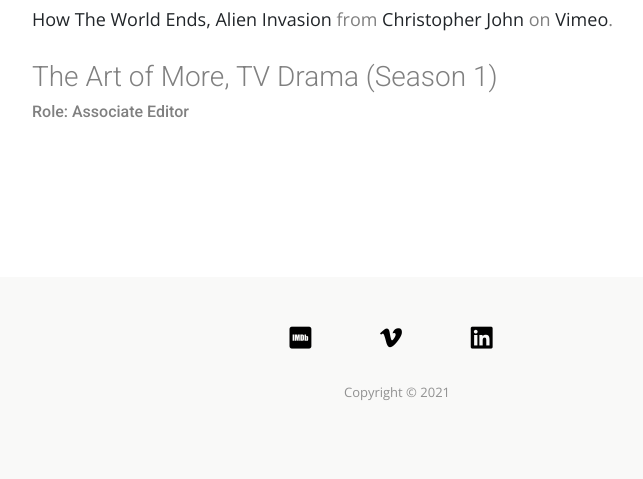
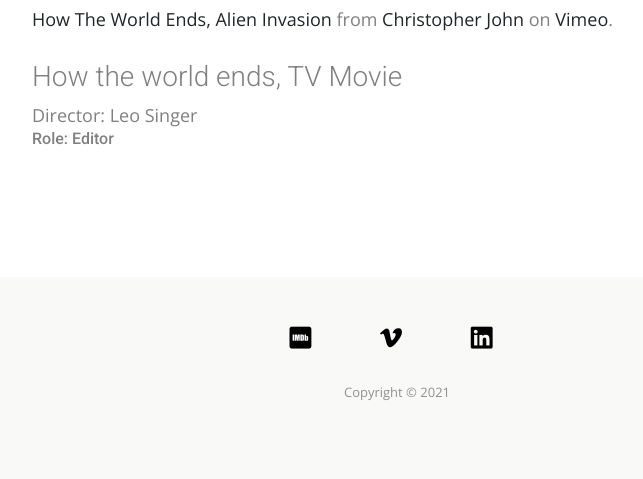
Before and after one commit to DanielCarlyle/cjfilms, a Jekyll site: the page built from portfolio-2.html, in a window 1280 px wide. Shown: the part 518-997 px from the top of the page, without its empty margins (243-886 px from the left). Built offline with Jekyll 4.4.1, drawn with Linux system fonts in a browser that asks for light colours; nearby versions of some CDN libraries; some web fonts are replaced.

Commit message:
fixed showreel section

```diff
--- a/portfolio-10.html
+++ b/portfolio-10.html
@@ -12,7 +12,6 @@ title: CJ Films Work
            <div class="col-md-8 mx-auto">
             <div style="padding:56.25% 0 0 0;position:relative;"><iframe src="https://player.vimeo.com/video/109265851?title=0&byline=0&portrait=0" style="position:absolute;top:0;left:0;width:100%;height:100%;" frameborder="0" allow="autoplay; fullscreen" allowfullscreen></iframe></div><script src="https://player.vimeo.com/api/player.js"></script>
 
-
             <div class="mt-4 pb-4">
                <h3>Bitchin' Kitchen, TV series</h3>
                <h4> Director: Joshua Dorsey</h4>
@@ -20,7 +19,6 @@ title: CJ Films Work
             </div>
 
 
-
          </div>
         </div>
    </div>
--- a/portfolio-2.html
+++ b/portfolio-2.html
@@ -17,8 +17,11 @@ title: CJ Films Work
 
 
             <div class="mt-4 pb-4">
-               <h3>The Art of More, TV Drama (Season 1)</h3>
-               <h6>Role: Associate Editor</h6>
+                  <h3>How the world ends, TV Movie
+                  </h3>
+                  <h4></h4>Director: Leo Singer
+                  </h4>
+                  <h6>Role: Editor  </h6>
             </div>
 
 
```
